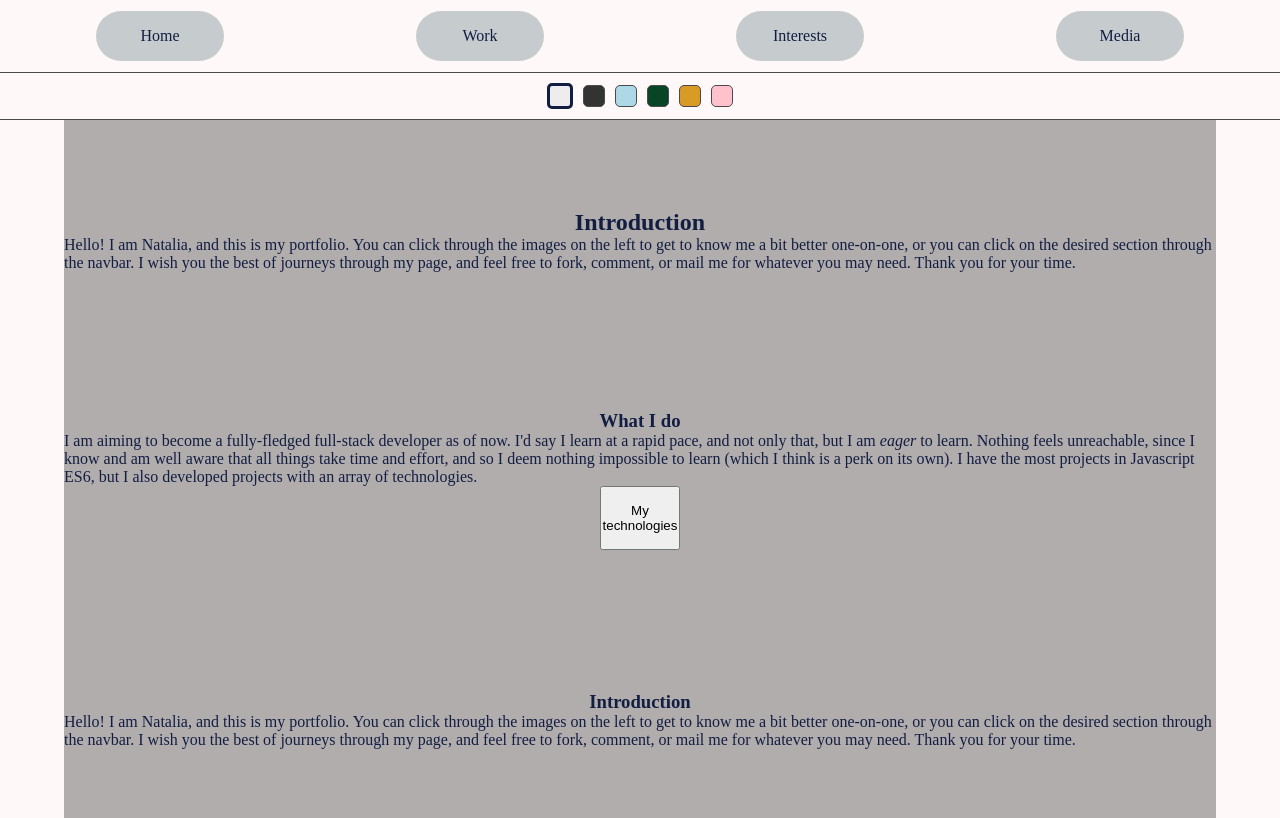
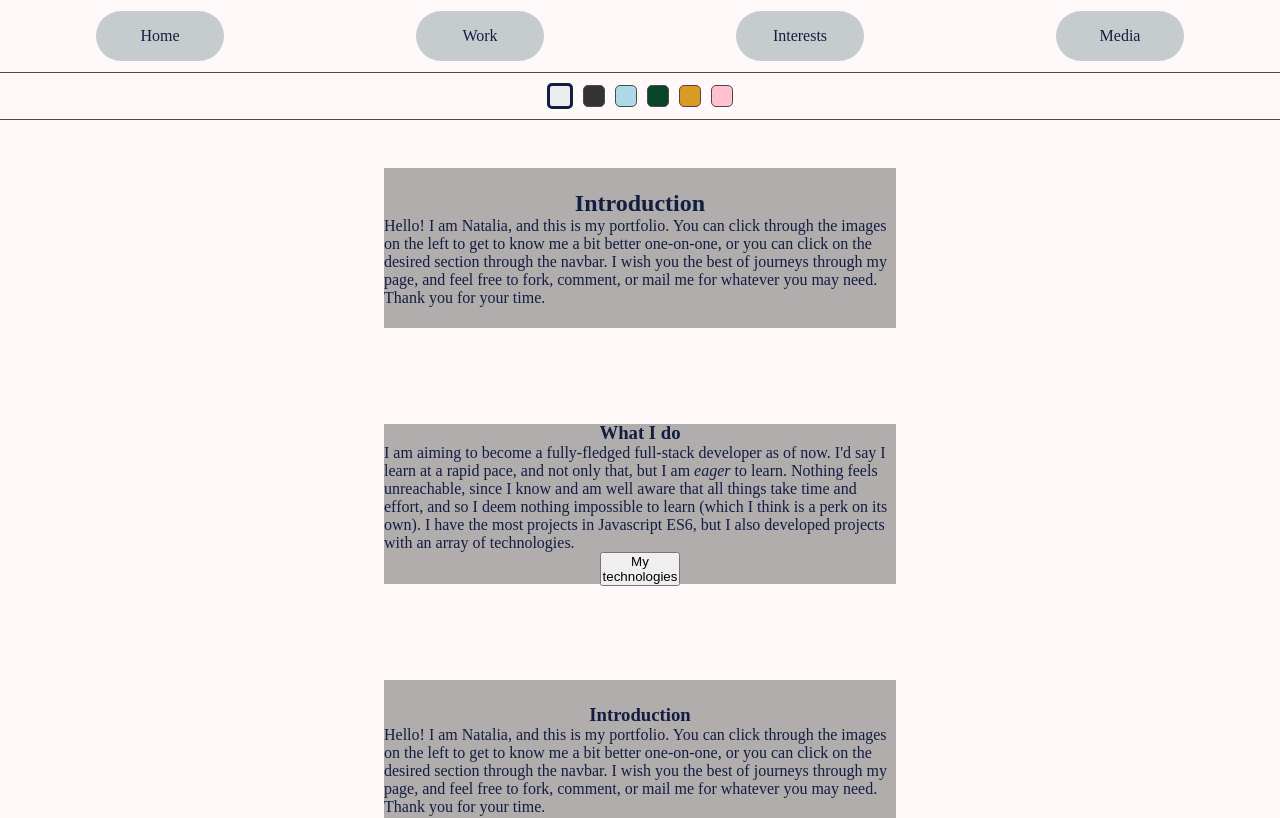
Before and after one commit to Natalia-dot/ownexercises, a React (Create React App) app in the folder typescript-project/: page / in a window 1280 px wide. Shown: the top 818 px of the page. Built offline with nearby package versions, Linux system fonts and the light colour scheme.

Commit message:
div container styled

```diff
--- a/typescript-project/src/components/FlexDiv.tsx
+++ b/typescript-project/src/components/FlexDiv.tsx
@@ -6,9 +6,10 @@ const StyledFlexDiv = styled.div<FlexDivProps>`
     flex-direction: column;
     align-items: center;
     justify-content: center;
-    width: ${(props) => props.w ? props.w : '90vw'};
-    height: ${(props) => props.h ? props.h : '30vh'};
+    width: ${(props) => props.$w ? props.$w : '90vw'};
+    height: ${(props) => props.$h ? props.$h : '30vh'};
     background: rgba(0, 0, 0, 30%);
+    margin: 3rem;
 `
 
 export const FlexDiv = (props: FlexDivProps) => {
```
